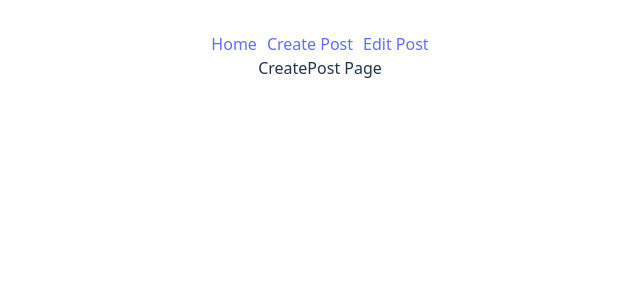
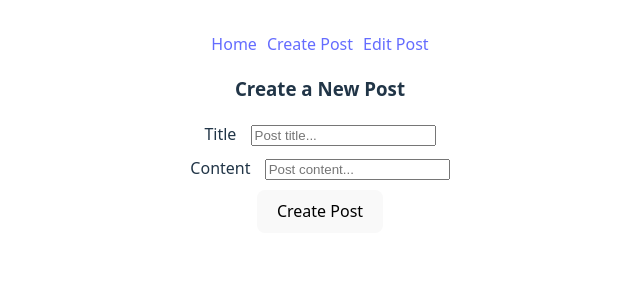
Before and after one commit to sai02-creator/Blog-app, a React (Vite) app: page /create-post in a window 1280 px wide. Shown: the top 300 px of the page, without its empty margins (352-992 px from the left). Built offline with nearby package versions, Linux system fonts and the light colour scheme.

Commit message:
Add error message

```diff
--- a/src/pages/CreatePost.jsx
+++ b/src/pages/CreatePost.jsx
@@ -1,5 +1,45 @@
+import { useForm } from "react-hook-form";
+
 function CreatePost() {
-    return <div> CreatePost Page </div>;
+
+    const { register, handleSubmit, formState: { errors },} = useForm ();
+        function onSubmit() {
+        console.log("Form data");
+    }
+    return (
+    <div>
+        <h3> Create a New Post </h3>
+        <form onSubmit={onSubmit}>
+            <div>
+            <label style={{marginRight: 10 }}> Title </label>
+            <input type="text" placeholder="Post title..." {...register("title", {
+                required: "Title is required",
+                minLength: {
+                    value: 3,
+                    message: "Title must be at least 3 characters"
+                }
+            })}/>
+
+            {errors.title && <p style={{ color: "red" }}> {errors.title.message}</p>}
+            </div>
+
+            <div style={{ marginTop: 10 }}>
+            <label style={{marginRight: 10 }}> Content </label>
+            <input type="text" placeholder="Post content..." {...register("content", {
+                required: "Content is required",
+                minLength: {
+                    value: 10,
+                    message: "Title must be at least 10 characters"
+                }
+            })} />
+             {errors.content && <p style={{ color: "red" }}> {errors.content.message}</p>}
+            </div>
+
+            <button type="submit" style={{ marginTop: 10 }}> Create Post</button>
+        </form>
+
+    </div>
+    );
 }
 
 export default CreatePost;
```
